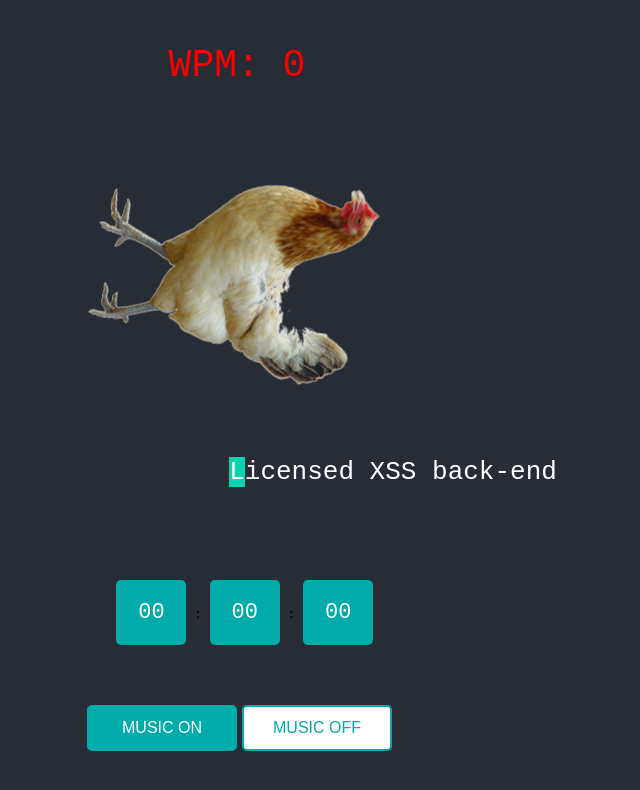
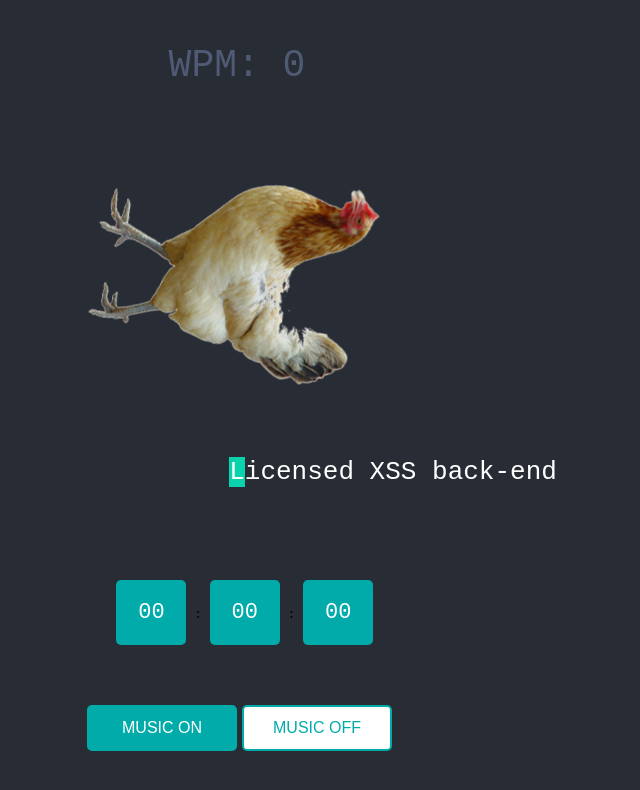
Before and after one commit to djsiu/MountainMadness2021, a React (Create React App) app in the folder interruptingchicken/: page / in a window 1280 px wide. Shown: the top 790 px of the page, without its empty margins (403-1043 px from the left). Built offline with nearby package versions, Linux system fonts and the light colour scheme; no server answers.

Commit message:
changing colour of wpm

```diff
--- a/interruptingchicken/src/tabs/TypingPage/TypingPage.css
+++ b/interruptingchicken/src/tabs/TypingPage/TypingPage.css
@@ -58,6 +58,6 @@
 .wpm {
   font-weight: 100;
   padding: 10px;
-  color: red;
+  color: #4f5b74;
   font-size: 38px;
 }
```
